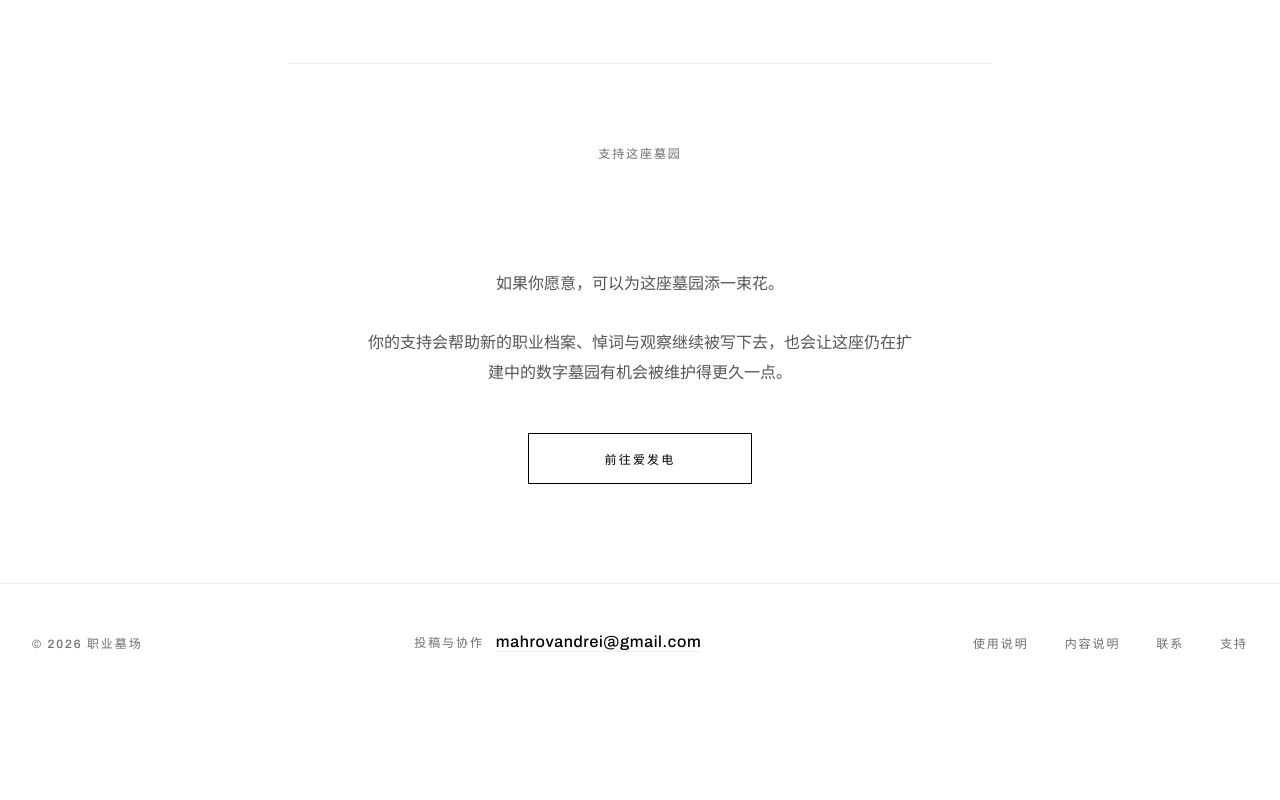
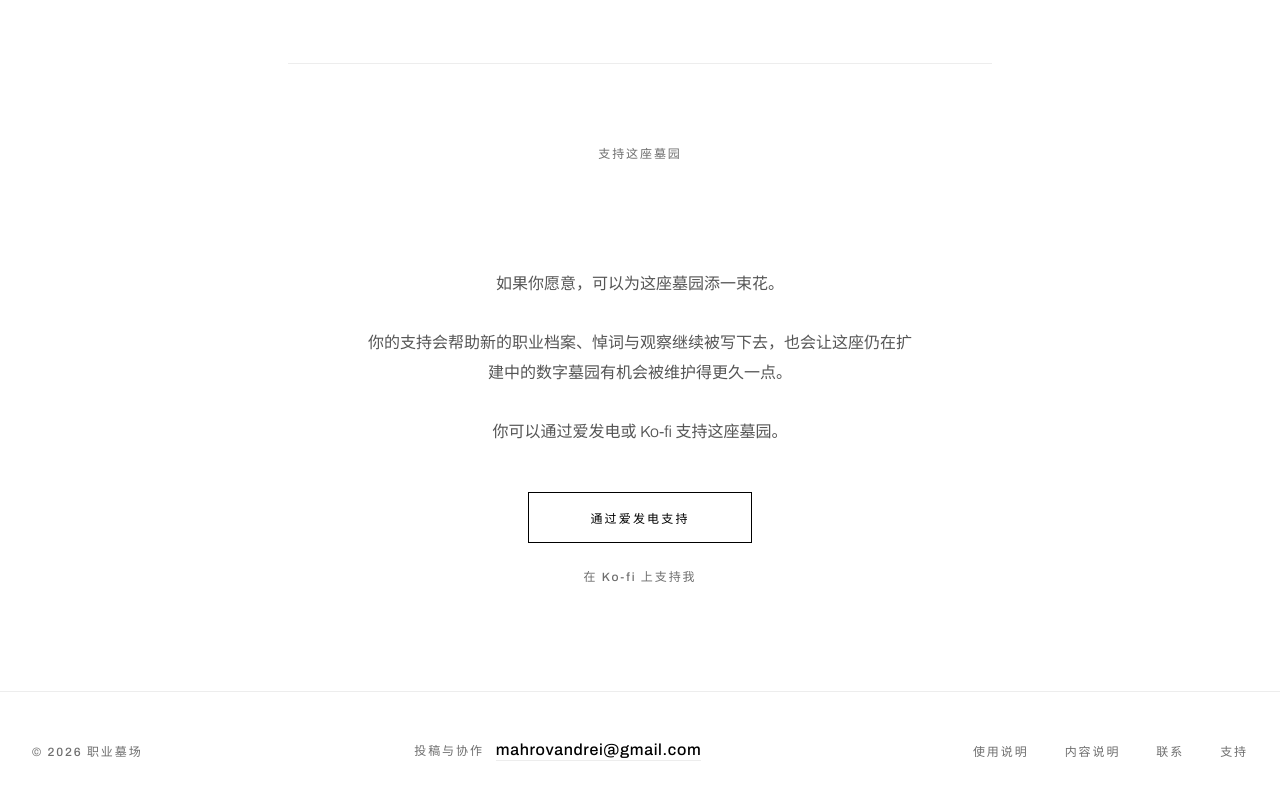
Before and after one commit to yellowlix/career-graveyard-art, a Next.js app: page /about in a window 1280 px wide. Shown: the part 3476-4276 px from the top of the page. Before the commit the page ends 4190 px from the top, so only its background shows below. Built offline with nearby package versions, Linux system fonts and the light colour scheme.

Commit message:
add support links and fix about anchor offsets (#37)

```diff
--- a/src/app/about/AboutPageClient.js
+++ b/src/app/about/AboutPageClient.js
@@ -1,5 +1,6 @@
 "use client";
 
+import { useEffect } from "react";
 import { useLocale, t } from "../../lib/i18n";
 import { siteMeta, siteCopy, aboutData } from "../../data";
 import { PageMarker } from "../../components/PageMarker";
@@ -36,6 +37,70 @@ function InfoCard({ id, config, locale }) {
 
 export default function AboutPageClient() {
   const { locale } = useLocale();
+  const supportLinks =
+    locale === "zh"
+      ? [
+          {
+            href: siteMeta.afdianUrl,
+            label: siteCopy.about.supportAfdianCta,
+            primary: true
+          },
+          {
+            href: siteMeta.kofiUrl,
+            label: siteCopy.about.supportKofiCta,
+            primary: false
+          }
+        ]
+      : [
+          {
+            href: siteMeta.kofiUrl,
+            label: siteCopy.about.supportKofiCta,
+            primary: true
+          },
+          {
+            href: siteMeta.afdianUrl,
+            label: siteCopy.about.supportAfdianCta,
+            primary: false
+          }
+        ];
+
+  useEffect(() => {
+    const scrollToHashTarget = () => {
+      const hash = window.location.hash.slice(1);
+      if (!hash) return;
+
+      const target = document.getElementById(decodeURIComponent(hash));
+      if (!target) return;
+
+      const nav = document.querySelector(".site-nav");
+      const navHeight = nav?.getBoundingClientRect().height ?? 0;
+      const top = window.scrollY + target.getBoundingClientRect().top - navHeight - 24;
+
+      window.scrollTo({
+        top: Math.max(0, top),
+        behavior: "auto"
+      });
+    };
+
+    let frameA = 0;
+    let frameB = 0;
+    const queueHashScroll = () => {
+      cancelAnimationFrame(frameA);
+      cancelAnimationFrame(frameB);
+      frameA = window.requestAnimationFrame(() => {
+        frameB = window.requestAnimationFrame(scrollToHashTarget);
+      });
+    };
+
+    queueHashScroll();
+    window.addEventListener("hashchange", queueHashScroll);
+
+    return () => {
+      cancelAnimationFrame(frameA);
+      cancelAnimationFrame(frameB);
+      window.removeEventListener("hashchange", queueHashScroll);
+    };
+  }, [locale]);
 
   return (
     <main id="main-content" className="page-main page-main--exhibition">
@@ -137,7 +202,6 @@ export default function AboutPageClient() {
         </div>
       </section>
 
-      {locale === "zh" && (
       <section
         id="support"
         className="about-section about-section--support reveal"
@@ -150,20 +214,27 @@ export default function AboutPageClient() {
           <div className="about-support__inner">
             <blockquote>{t(siteCopy.about.supportTitle, locale)}</blockquote>
             <p className="about-support__note">{t(siteCopy.about.supportBody, locale)}</p>
+            <p className="about-support__note">{t(siteCopy.about.supportChannelNote, locale)}</p>
           </div>
           <div className="about-support__actions">
+            {supportLinks.map((link) => (
               <a
-                className="outline-button"
-                href={siteMeta.afdianUrl}
+                key={link.href}
+                className={
+                  link.primary
+                    ? "outline-button"
+                    : "text-button text-button--inline about-support__secondary-link"
+                }
+                href={link.href}
                 target="_blank"
                 rel="noreferrer"
               >
-                {t(siteCopy.about.supportCta, locale)}
+                {t(link.label, locale)}
               </a>
+            ))}
           </div>
         </div>
       </section>
-      )}
     </main>
   );
 }
--- a/src/app/globals.css
+++ b/src/app/globals.css
@@ -1644,11 +1644,11 @@ button {
 }
 
 body[data-page="about"] .info-card[id] {
-  scroll-margin-top: var(--anchor-scroll-padding);
+  scroll-margin-top: calc(var(--anchor-scroll-padding) + 3rem);
 }
 
 body[data-page="about"] #support {
-  scroll-margin-top: var(--anchor-scroll-padding);
+  scroll-margin-top: calc(var(--anchor-scroll-padding) + 3rem);
 }
 
 .info-card {
@@ -1720,6 +1720,9 @@ body[data-page="about"] #support {
 }
 
 .about-support__actions {
+  display: grid;
+  justify-items: center;
+  gap: 1rem;
   padding-top: 0;
 }
 
@@ -1729,6 +1732,17 @@ body[data-page="about"] #support {
   min-height: 42px;
   font-size: var(--text-caption);
   letter-spacing: var(--tracking-label);
+}
+
+.about-support__secondary-link {
+  color: var(--muted);
+  text-transform: none;
+  letter-spacing: 0.04em;
+}
+
+.about-support__secondary-link:hover,
+.about-support__secondary-link:focus-visible {
+  color: var(--page-fg);
 }
 
 .contributor-card {
--- a/src/data.js
+++ b/src/data.js
@@ -14,6 +14,7 @@ export const siteMeta = {
   siteUrl: "https://career-graveyard.com",
   contactEmail: "mahrovandrei@gmail.com",
   afdianUrl: "https://afdian.com/a/yellowaurora",
+  kofiUrl: "https://ko-fi.com/yellowaurora",
   themeColor: "#ffffff",
   socialImage: "https://career-graveyard.com/favicon.svg",
   defaultDescription: l(
@@ -297,7 +298,12 @@ export const siteCopy = {
       "你的支持会帮助新的职业档案、悼词与观察继续被写下去，也会让这座仍在扩建中的数字墓园有机会被维护得更久一点。",
       "Your support helps keep new entries, memorials, and observations alive."
     ),
-    supportCta: l("前往爱发电", "Support on Afdian")
+    supportChannelNote: l(
+      "你可以通过爱发电或 Ko-fi 支持这座墓园。",
+      "You can support this archive through Afdian or Ko-fi."
+    ),
+    supportAfdianCta: l("通过爱发电支持", "Support via Afdian"),
+    supportKofiCta: l("在 Ko-fi 上支持我", "Support on Ko-fi")
   },
   aboutInfo: {
     legal: {
```
Also changed, not shown: 1 other file (tests, documents, lock files or other folders). Lines whose indentation alone changed are shown as unchanged.
